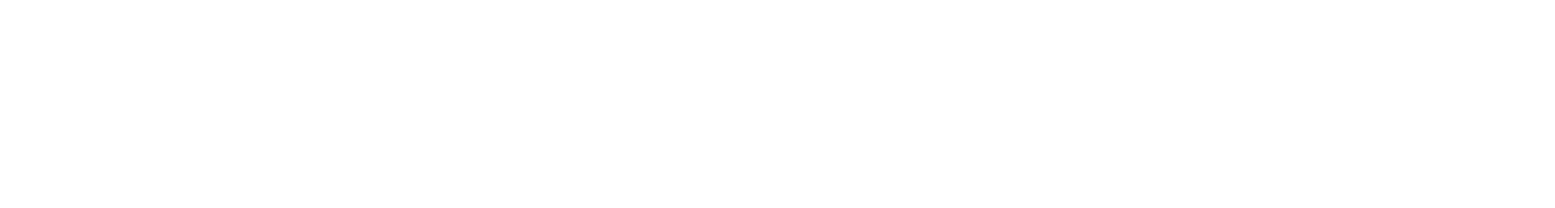
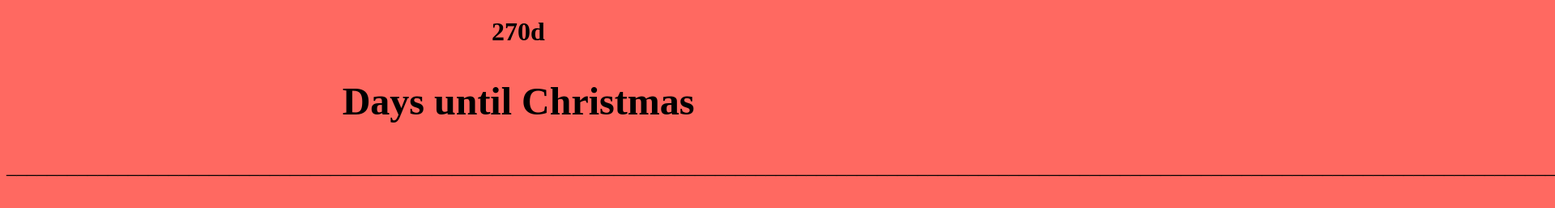
Before and after one commit to CoopM26/Holiday, a plain HTML site: page index.html in a window 1280 px wide. Shown: the top 258 px of the page at 81% size, 1920 px wide, since content can reach past the window. Drawn offline with Linux system fonts and the light colour scheme.

Commit message:
Finished Product

```diff
--- a/index.html
+++ b/index.html
@@ -4,20 +4,43 @@
 
      Making an countdown towards certain holiday-->
 
+<!--HEADING-->
 <!DOCTYPE html>
+<html>
+        <head>
+<link rel="stylesheet" href="site.css">
+        </head>
+
+ <body>
+<!--TEXT-->
+<h1 id="demo"></h1>
+<h2> Days until Christmas</h2>
+<p>______________________________________________________________________________________________________________________________________________________________________________________________________________________________________</p>
+</div>
 
 
-<html>
-        <head>
+<script>
+// Christmas Date
+var countDownDate = new Date("Dec 26, 2021 00:00:00").getTime();
 
+var x = setInterval(function() {
 
-        </head>
+  //Today's date
+  var now = new Date().getTime();
+  // How many days away
+  var distance = countDownDate - now;
 
+  // Time calculation
+  var days = Math.floor(distance / (1000 * 60 * 60 * 24));
 
-        <body>
+  document.getElementById("demo").innerHTML = days + "d ";
 
+  if (distance < 0) {
+    clearInterval(x);
+    document.getElementById("demo").innerHTML = "Merry Christmas";
+  }
+}, 1000);
+</script>
 
-        </body>
-
-
+</body>
 </html>
--- /dev/null
+++ b/site.css
@@ -0,0 +1,20 @@
+/** cite.css
+    03/30/2021
+    Cooper McKernan **/
+
+    body {
+        background-color: #ff6961;
+    }
+
+    h1 {
+        text-align: center;
+    }
+    h2 {
+        text-align: center;
+        font-size : 48px;
+    }
+    p {
+        text-align : center;
+        font-size: 25px;
+        margin-top: 0px;
+    }
```
